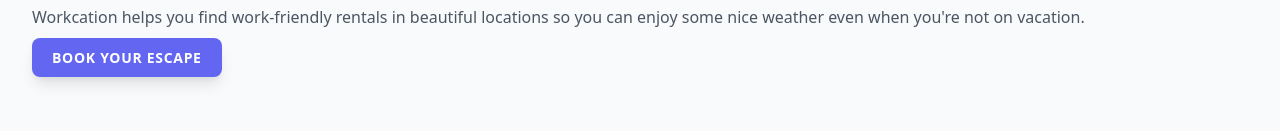
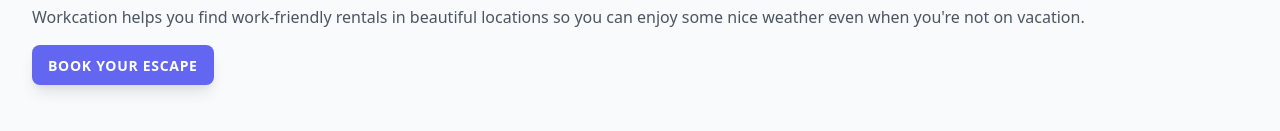
Before and after one commit to bigsaigon333/tailwindcss-from-zero-to-production, a website built with Vite: page index.html in a window 1280 px wide. Shown: the part 503-634 px from the top of the page. Built offline with nearby package versions, Linux system fonts and the light colour scheme.

Commit message:
fix: button의 스타일을 수정한다

```diff
--- a/index.html
+++ b/index.html
@@ -28,11 +28,10 @@
         so you can enjoy some nice weather even when you're not on vacation.
       </p>
 
-      <button class="mt-4">
-        <a
-          href="#"
-          class="uppercase bg-indigo-500 py-2.5 px-5 rounded-lg text-white shadow-lg tracking-wider font-semibold text-sm"
-        >
+      <button
+        class="mt-4 bg-indigo-500 py-2 px-4 rounded-lg text-white shadow-lg"
+      >
+        <a href="#" class="uppercase tracking-wider font-semibold text-sm">
           Book your escape
         </a>
       </button>
```
